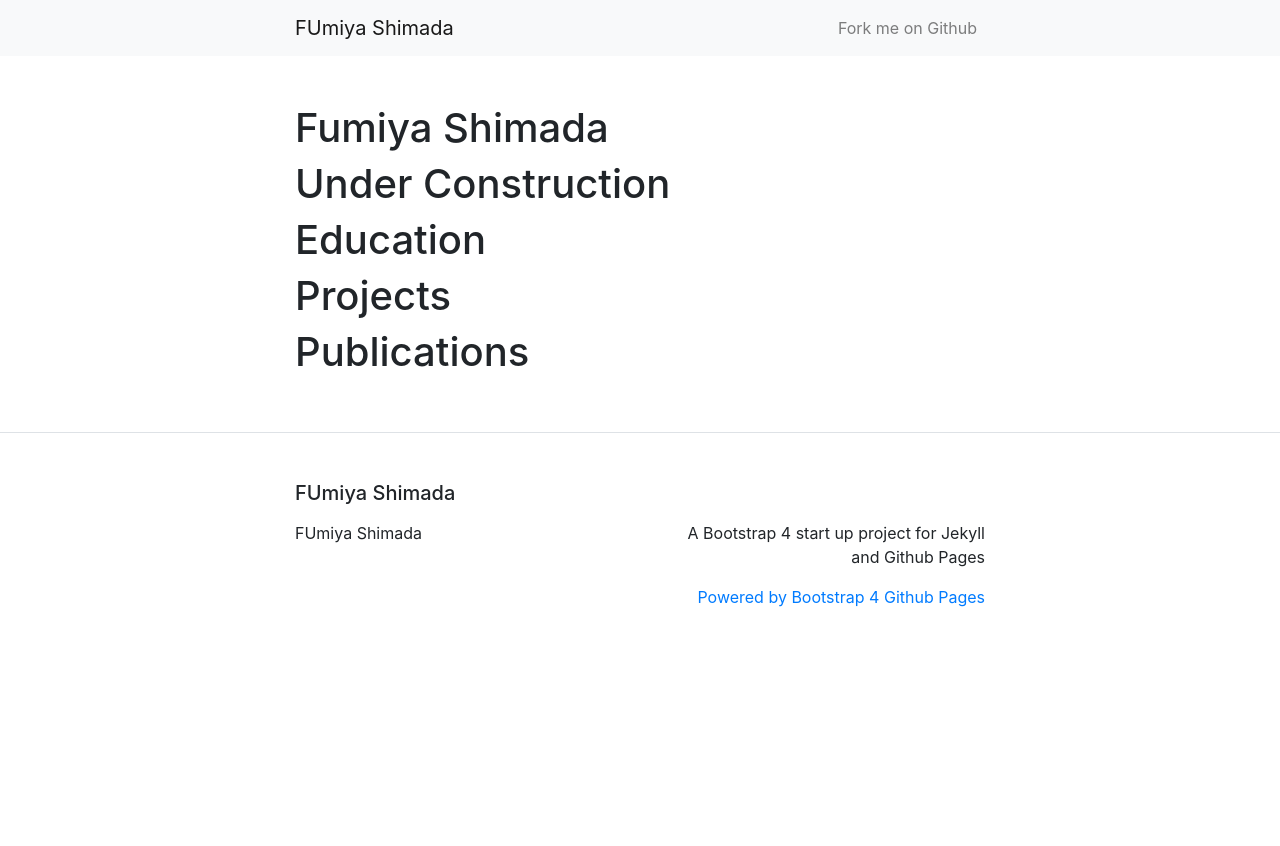
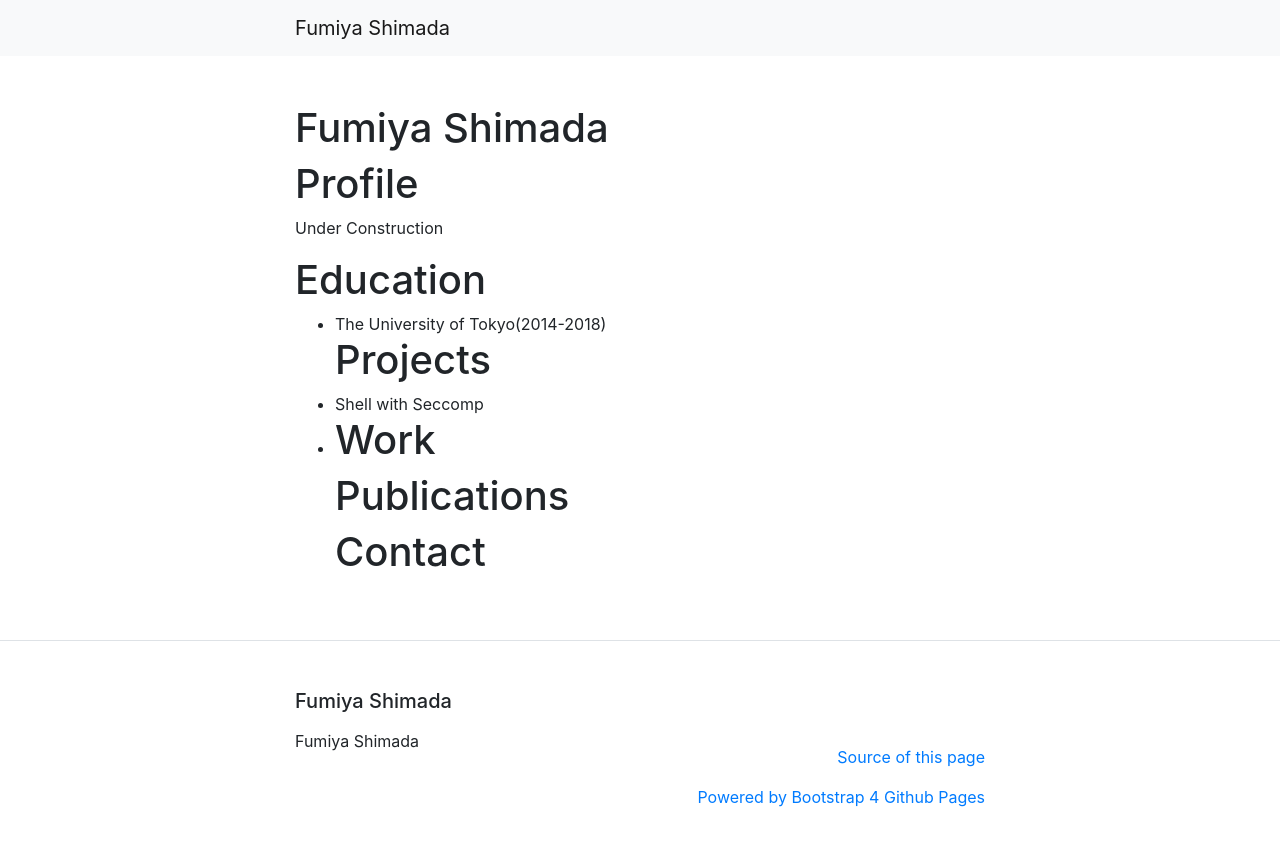
Before and after one commit to caprest/caprest.github.io, a Jekyll site: the page built from index.md, in a window 1280 px wide. Shown: the top 846 px of the page. Built offline with Jekyll 4.4.1, drawn with Linux system fonts in a browser that asks for light colours.

Commit message:
modified

```diff
--- a/_config.yml
+++ b/_config.yml
@@ -13,14 +13,14 @@
 # you will see them accessed via {{ site.title }}, {{ site.email }}, and so on.
 # You can create any custom variable you would like, and they will be accessible
 # in the templates via {{ site.myvariable }}.
-title: FUmiya Shimada
+title: Fumiya Shimada
 email: ""
 description: >- # this means to ignore newlines until "baseurl:"
-  A Bootstrap 4 start up project for Jekyll and Github Pages
+
 #baseurl: "" # the subpath of your site, e.g. /blog
 #url: "" # the base hostname & protocol for your site, e.g. http://example.com
-#twitter_username: jekyllrb
-#github_username:  jekyll
+twitter_username: caprest
+github_username:  caprest
 
 repository: "caprest/caprest.github.io"
 
--- a/_includes/footer.html
+++ b/_includes/footer.html
@@ -25,10 +25,9 @@
         </ul>
       </div>
 
-
       <div class="col-sm text-right">
         <p>{{- site.description | escape -}}</p>
-
+        <p><a href="{{ site.github.repository_url }}">Source of this page</a></p>
         <p>
           <a href="https://nicolas-van.github.io/bootstrap-4-github-pages/">Powered by Bootstrap 4 Github Pages</a>
         </p>
--- a/_includes/header.html
+++ b/_includes/header.html
@@ -17,9 +17,7 @@
           </li>
           {%- endif -%}
         {% endfor -%}
-        <li class="nav-item">
-          <a class="nav-link" href="{{ site.github.repository_url }}">Fork me on Github</a>
-        </li>
+
       </ul>
     </div>
   </div>
--- a/index.md
+++ b/index.md
@@ -2,8 +2,14 @@
 layout: page
 title: Fumiya Shimada
 ---
+# Profile
+Under Construction
 
-# Under Construction
 # Education
+* The University of Tokyo(2014-2018)
 # Projects
+* Shell with Seccomp
+*
+# Work
 # Publications
+# Contact
```
